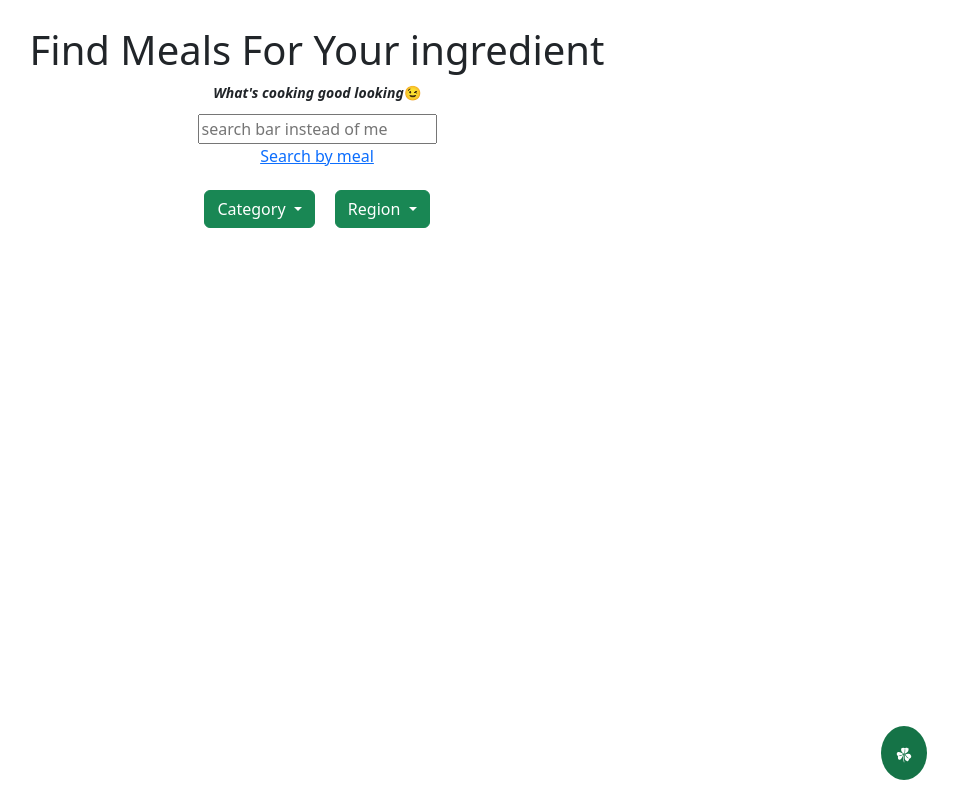
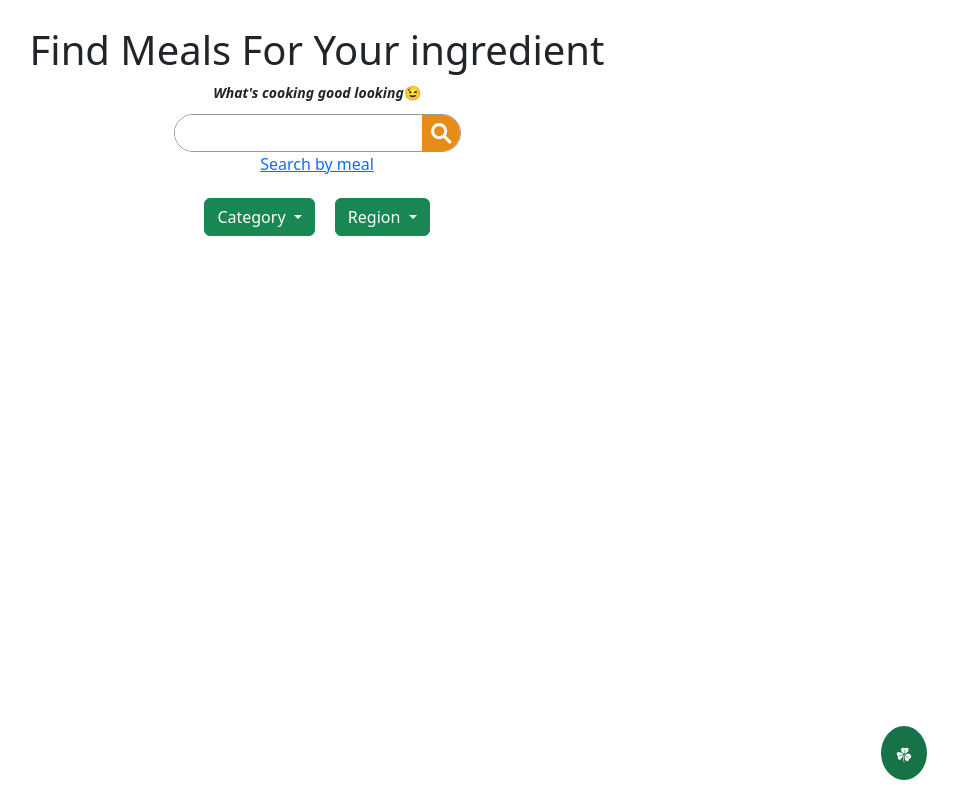
Before and after one commit to Ahmed5827/NomNomNation, a React (Vite) app: page / in a window 1280 px wide. Shown: the whole page, without its empty margins (323-1280 px from the left). Built offline with nearby package versions, Linux system fonts and the light colour scheme.

Commit message:
Added custom search bar styling

```diff
--- a/index.html
+++ b/index.html
@@ -1,13 +1,18 @@
 <!doctype html>
 <html lang="en">
+
 <head>
   <meta charset="UTF-8" />
   <link rel="icon" type="image/svg+xml" href="/nomnomnation.ico" />
   <meta name="viewport" content="width=device-width, initial-scale=1.0" />
+  <link rel="stylesheet" href="https://cdn.jsdelivr.net/npm/bootstrap@4.3.1/dist/css/bootstrap.min.css"
+    integrity="sha384-ggOyR0iXCbMQv3Xipma34MD+dH/1fQ784/j6cY/iJTQUOhcWr7x9JvoRxT2MZw1T" crossorigin="anonymous">
   <title>Vite + React</title>
 </head>
+
 <body>
   <div id="root"></div>
   <script type="module" src="/src/main.jsx"></script>
 </body>
+
 </html>
--- a/src/component/SearchByIngredient/SearchByIngredient.css
+++ b/src/component/SearchByIngredient/SearchByIngredient.css
@@ -1,9 +1,10 @@
-.filters{
+.filters {
     display: flex;
     gap: 20px;
     margin-top: 2%;
 }
-.top{
+
+.top {
     margin-top: 2%;
     display: flex;
     flex-direction: column;
@@ -11,10 +12,35 @@
     align-items: center;
 }
 
-.searchbar{
+.searchbar {
     margin-top: 1%;
     display: flex;
     flex-direction: column;
     justify-content: center;
     align-items: center;
 }
+
+.input-container {
+    display: flex;
+    border: 1px solid rgb(153, 153, 153);
+    border-radius: 24px;
+    overflow: hidden;
+
+
+    input {
+        border: none;
+        padding-left: 14px;
+        color: #bd7313;
+    }
+}
+
+.search-icon {
+    background-color: #e78c16;
+    padding: 3px 4px;
+    overflow: hidden;
+
+    img {
+        object-fit: cover;
+        height: 30px;
+    }
+}
--- a/src/component/SearchByIngredient/SearchByIngredient.jsx
+++ b/src/component/SearchByIngredient/SearchByIngredient.jsx
@@ -1,4 +1,4 @@
-import {  useState } from "react";
+import { useState } from "react";
 import { Link } from "react-router-dom";
 import ScrollableDropdown from "../ScrollableDropdown/ScrollableDropdown";
 import Region from "../../Data/DropDown/Region";
@@ -29,7 +29,12 @@ function SearchByIngredient() {
           </b>
         </small>
         <div className="searchbar">
-          <input placeholder="search bar instead of me"></input>
+          <div className="input-container">
+            <input type="text" name="name-search" id="name-search-input" />
+            <div className="search-icon">
+              <img src="search-icon.svg" alt="search" />
+            </div>
+          </div>
           <Link to={"/SearchByName"} >Search by meal</Link>
         </div>
         <div className="filters">
--- a/src/component/SearchByName/SearchByName.css
+++ b/src/component/SearchByName/SearchByName.css
@@ -0,0 +1,24 @@
+.input-container {
+    display: flex;
+    border: 1px solid rgb(153, 153, 153);
+    border-radius: 24px;
+    overflow: hidden;
+
+
+    input {
+        border: none;
+        padding-left: 14px;
+        color: #bd7313;
+    }
+}
+
+.search-icon {
+    background-color: #e78c16;
+    padding: 3px 4px;
+    overflow: hidden;
+
+    img {
+        object-fit: cover;
+        height: 30px;
+    }
+}
--- a/src/component/SearchByName/SearchByName.jsx
+++ b/src/component/SearchByName/SearchByName.jsx
@@ -1,7 +1,7 @@
 import { Link } from "react-router-dom";
+import "./SearchByName.css"
 
-
-function SearchByName(){
+function SearchByName() {
 
 
   return (
@@ -16,7 +16,12 @@ function SearchByName(){
           </b>
         </small>
         <div className="searchbar">
-              <input placeholder="search bar instead of me"></input>
+          <div className="input-container">
+            <input type="text" name="name-search" id="name-search-input" />
+            <div className="search-icon">
+              <img src="search-icon.svg" alt="search" />
+            </div>
+          </div>
           <Link to={"/SearchByIngredient"}>Search by ingredient</Link>
         </div>
 
```
Also changed, not shown: public/search-icon.svg (added). Lines whose indentation alone changed are shown as unchanged.
